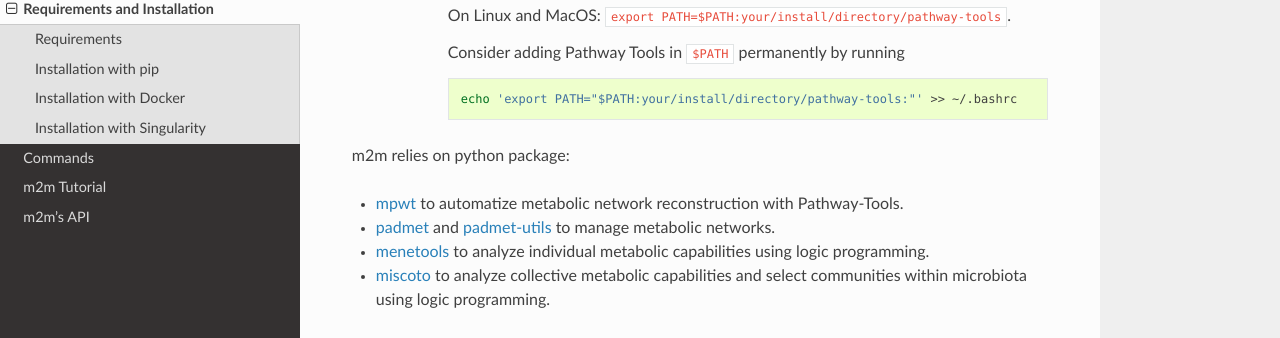
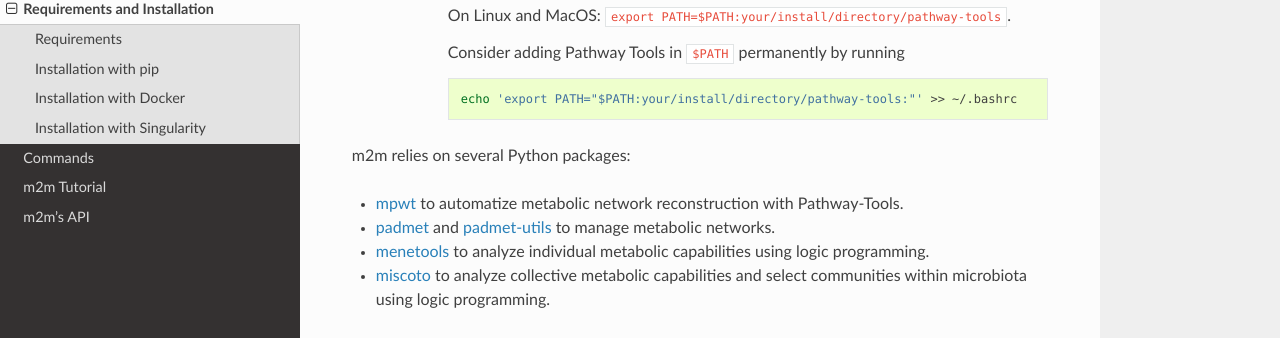
Before and after one commit to AuReMe/metage2metabo, a Sphinx documentation site: the page built from docs/install.rst, in a window 1280 px wide and 900 px high, scrolled down 849 px. Shown: the part 112-450 px from the top of the window. Built offline with Sphinx 7.4.7 and the Read the Docs theme 2.0.0, drawn with Linux system fonts in a browser that asks for light colours.

Commit message:
fix typo

```diff
--- a/docs/install.rst
+++ b/docs/install.rst
@@ -54,7 +54,7 @@ Requirements
 
             echo 'export PATH="$PATH:your/install/directory/pathway-tools:"' >> ~/.bashrc
 
-m2m relies on python package:
+m2m relies on several Python packages:
 
 * `mpwt <https://github.com/AuReMe/mpwt>`__ to automatize metabolic network reconstruction with Pathway-Tools.
 
```
